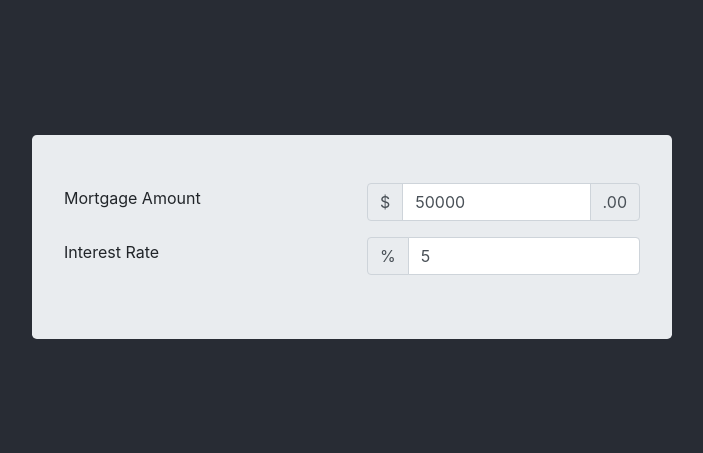
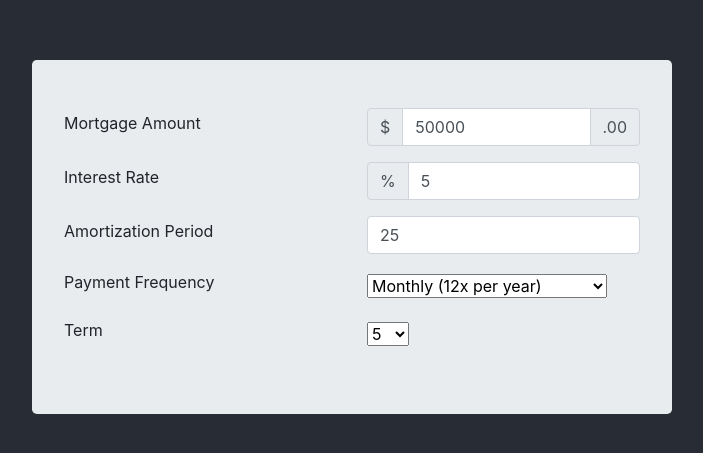
Before and after one commit to shubhamchauhan4488/mortgage-calculator, a React (Create React App) app: page / in a window 1280 px wide. Shown: the part 179-632 px from the top of the page, without its empty margins (288-991 px from the left). Built offline with nearby package versions, Linux system fonts and the light colour scheme.

Commit message:
Add other mortgage form feilds and state

```diff
--- a/src/components/Home.js
+++ b/src/components/Home.js
@@ -4,10 +4,15 @@ import { MortgageForm } from "./MortgageForm";
 export const Home = () => {
   const [mortgageAmt, setMortgageAmt] = useState(50000);
   const [rate, setRate] = useState(5);
-
+  const [amortizationPeriod, setAmortizationPeriod] = useState(25);
+  const [paymentFrequency, setPaymentFrequency] = useState(12);
+  const [term, setTerm] = useState(5);
   const [errors, setErrors] = useState({
     mortgageAmt: "",
     rate: "",
+    amortizationPeriod: "",
+    paymentFrequency: "",
+    term: "",
   });
 
   const handleInputChange = (e) => {
@@ -24,6 +29,18 @@ export const Home = () => {
         setRate(e.target.value);
         break;
       }
+      case "amortizationPeriod": {
+        setAmortizationPeriod(e.target.value);
+        break;
+      }
+      case "paymentFrequency": {
+        setPaymentFrequency(e.target.value);
+        break;
+      }
+      case "term": {
+        setTerm(e.target.value);
+        break;
+      }
       default:
         return;
     }
@@ -34,6 +51,9 @@ export const Home = () => {
       <MortgageForm
         mortgageAmt={mortgageAmt}
         rate={rate}
+        amortizationPeriod={amortizationPeriod}
+        paymentFrequency={paymentFrequency}
+        term={term}
         handleInputChange={handleInputChange}
         errors={errors}
       />
--- a/src/components/MortgageForm.js
+++ b/src/components/MortgageForm.js
@@ -1,6 +1,7 @@
 import React from "react";
+import { paymentFrequencyOptions, getTermOptions } from "../constants/PaymentPlanOptions";
 
-export const MortgageForm = ({ mortgageAmt, rate, handleInputChange, errors }) => {
+export const MortgageForm = ({ mortgageAmt, rate, amortizationPeriod, paymentFrequency, term, handleInputChange, errors }) => {
   return (
     <div id="mortgage-form-container" data-testid="mortgage-form-container" className="jumbotron no-gutters col-12 col-sm-6 mt-3 py-5">
       <div className="row align-items-center mb-3">
@@ -51,6 +52,70 @@ export const MortgageForm = ({ mortgageAmt, rate, handleInputChange, errors }) =
           </div>
         </div>
       </div>
+
+      <div className="row align-items-center mb-3">
+        <div className="col-12 col-sm-6">
+          <label htmlFor="amortizationPeriod">Amortization Period</label>
+        </div>
+        <div className="col-12 col-sm-6">
+          <input
+            id="amortizationPeriod"
+            data-testid="amortizationPeriod"
+            type="number"
+            className="form-control"
+            name="amortizationPeriod"
+            aria-label="Amortization Period"
+            placeholder="Years"
+            value={amortizationPeriod}
+            onChange={handleInputChange}
+            max={30}
+            min={1}
+          />
+        </div>
+      </div>
+
+      <div className="row align-items-center mb-3">
+        <div className="col-12 col-sm-6">
+          <label htmlFor="paymentFrequency">Payment Frequency</label>
+        </div>
+        <div className="col-12 col-sm-6">
+          <select
+            name="paymentFrequency"
+            id="paymentFrequency"
+            data-testid="paymentFrequency"
+            value={paymentFrequency}
+            onChange={handleInputChange}
+          >
+            {paymentFrequencyOptions.map((option, index) => (
+              <option id={index} value={option.value} key={index}>
+                {option.label}
+              </option>
+            ))}
+          </select>
+        </div>
+      </div>
+
+      {/** Amortisation Input */}
+      <div className="row align-items-center mb-3">
+        <div className="col-12 col-sm-6">
+          <label htmlFor="term">Term</label>
+        </div>
+        <div className="col-12 col-sm-6">
+          <select
+            id="term"
+            data-testid="term"
+            name="term"
+            value={term}
+            onChange={handleInputChange}
+          >
+            {getTermOptions().map((option, index) => (
+              <option id={index} value={option.value} key={index}>
+                {option.label}
+              </option>
+            ))}
+          </select>
+        </div>
+      </div>
     </div>
   )
 }
--- /dev/null
+++ b/src/constants/PaymentPlanOptions.js
@@ -0,0 +1,31 @@
+export const paymentFrequencyOptions = [{
+  key: "weekly",
+  label: 'Weekly',
+  value: 52
+},
+{
+  key: "biweekly",
+  label: 'Bi-Weekly (every 2 weeks)',
+  value: 26
+},
+{
+  key: "monthly",
+  label: 'Monthly (12x per year)',
+  value: 12
+},
+{
+  key: "semimonthly",
+  label: 'Semi-monthly (24x per year)',
+  value: 24
+}];
+
+export const getTermOptions = () => {
+  let termOptionsArray = [];
+  for (let i = 1; i <= 30; i++) {
+    termOptionsArray.push({
+      label: `${i}`,
+      value: i
+    })
+  }
+  return termOptionsArray;
+}
```
